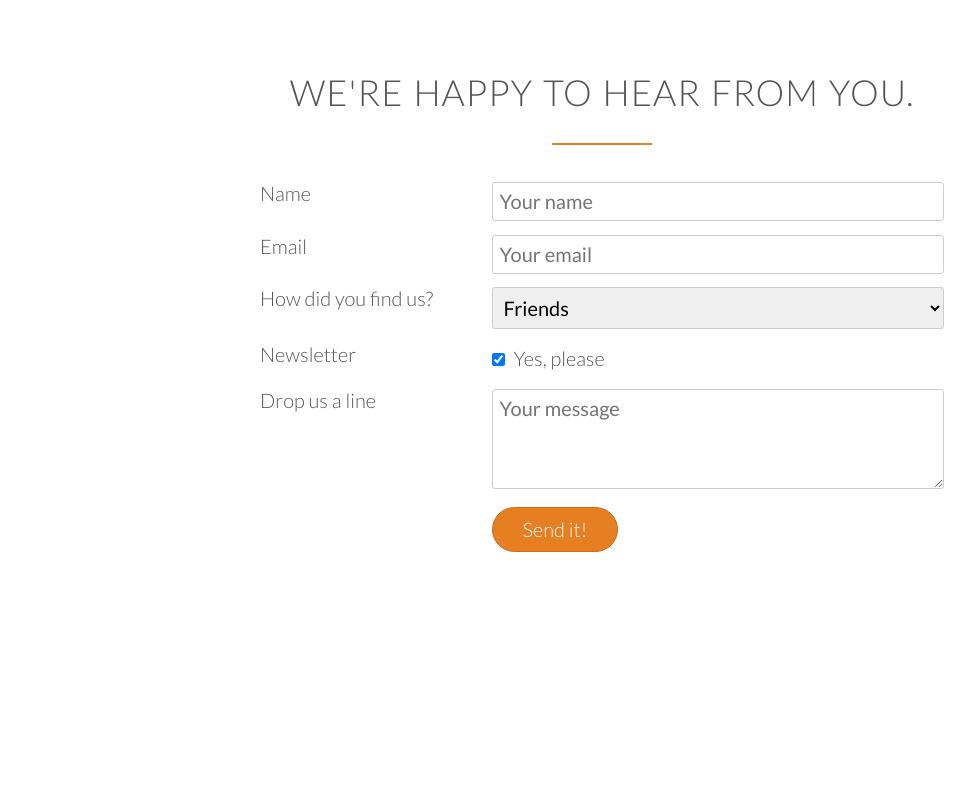
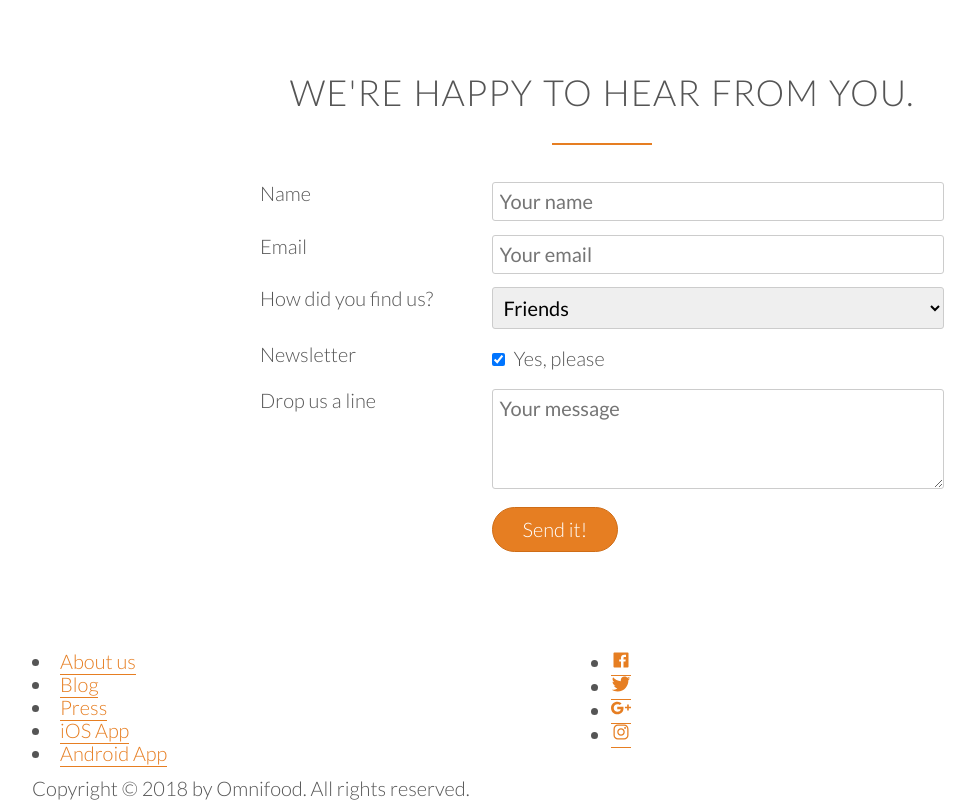
Before and after one commit to MajhiRockzZ/omnifood, a website: page index.html in a window 1280 px wide. Shown: the part 4603-5403 px from the top of the page, without its empty margins (38-1013 px from the left). Before the commit the page ends 5242 px from the top, so only its background shows below. Drawn offline with nearby package versions, Linux system fonts and the light colour scheme.

Commit message:
Add footer section

```diff
--- a/index.html
+++ b/index.html
@@ -427,6 +427,32 @@
         </form>
     </div>
 </section>
+
+<!-- Section: Footer -->
+<footer>
+    <div class="row">
+        <div class="col span-1-of-2">
+            <li><a href="#">About us</a></li>
+            <li><a href="#">Blog</a></li>
+            <li><a href="#">Press</a></li>
+            <li><a href="#">iOS App</a></li>
+            <li><a href="#">Android App</a></li>
+        </div>
+        <div class="col span-1-of-2">
+            <ul class="social-links">
+                <li><a href="#"><ion-icon name="logo-facebook"></ion-icon></a></li>
+                <li><a href="#"><ion-icon name="logo-twitter"></ion-icon></a></li>
+                <li><a href="#"><ion-icon name="logo-googleplus"></ion-icon></a></li>
+                <li><a href="#"><ion-icon name="logo-instagram"></ion-icon></a></li>
+            </ul>
+        </div>
+    </div>
+    <div class="row">
+        <p>
+            Copyright &copy; 2018 by Omnifood. All rights reserved.
+        </p>
+    </div>
+</footer>
 </body>
 
 </html>
```
